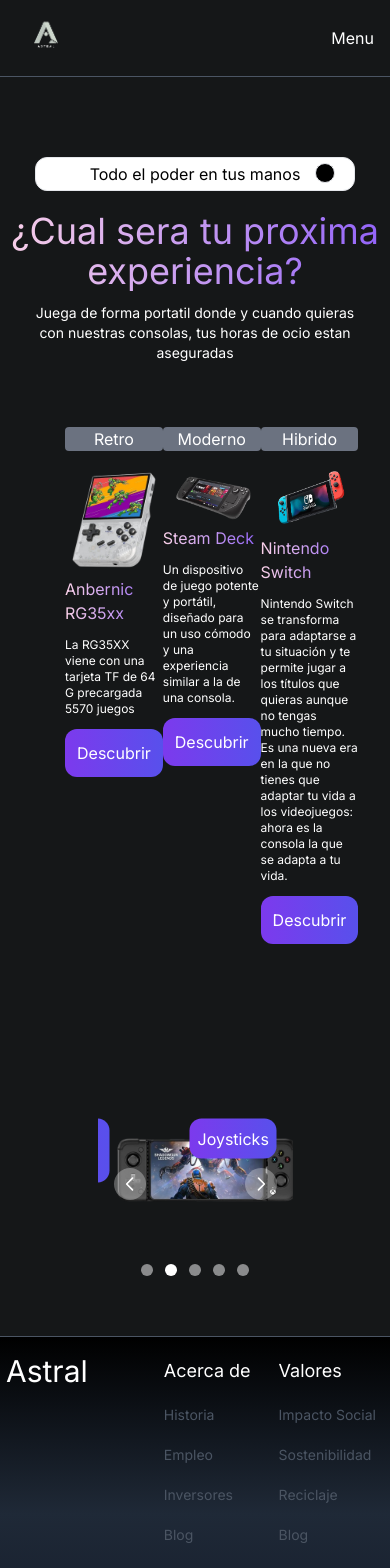
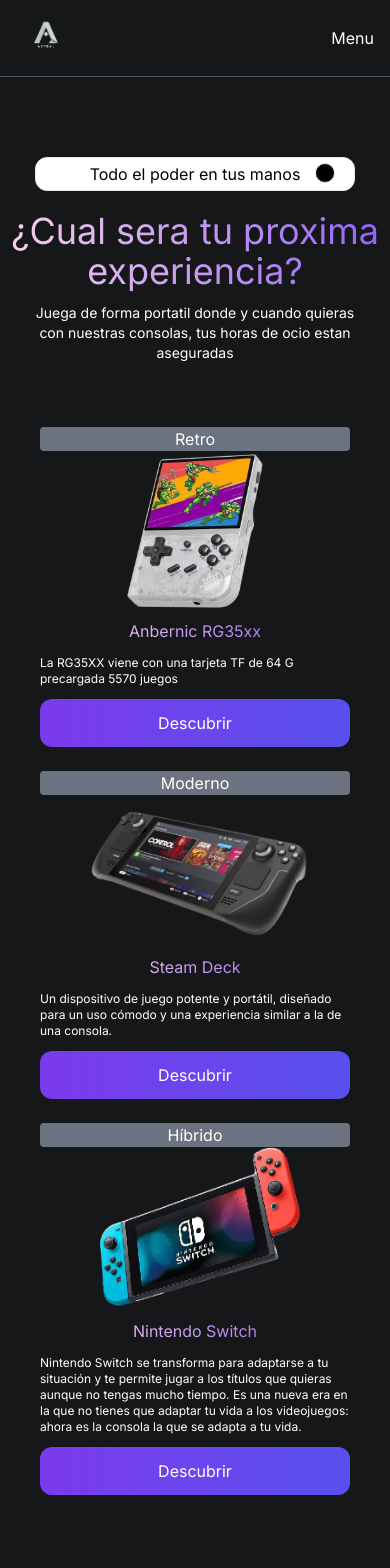
Before and after one commit to GabrieLZ19/Ecommerce, a Next.js app in the folder front/: page /Home in a window 390 px wide. Shown: the top 1568 px of the page. Built offline with nearby package versions, Linux system fonts and the light colour scheme.

Commit message:
responsividad agregada a seccionProducts

```diff
--- a/front/src/components/SeccionProducts/SeccionProducts.tsx
+++ b/front/src/components/SeccionProducts/SeccionProducts.tsx
@@ -1,45 +1,60 @@
+import Image from "next/image";
+
 const SeccionProducts = () => {
   return (
-    <div className="flex justify-around w-2/3 m-auto mt-16 mb-16">
-      <div className="w-60">
+    <div className="grid grid-cols-1 md:grid-cols-2 lg:grid-cols-3 xl:grid-cols-3 gap-6 mx-10 my-16">
+      <div className="w-full">
         <p className="bg-gray-500 text-center rounded ">Retro</p>
-        <img
+        <div className="w-full h-40 relative">
+          <Image
             src="/Anbernic-RG35xx.png"
             alt="Anbernic RG35XX"
-          className="w-52 mt-5"
+            layout="fill"
+            objectFit="contain"
           />
-        <h1 className="bg-gradient-to-r from-pink-200 to-purple-500 bg-clip-text text-transparent mt-2">
+        </div>
+        <h1 className="bg-gradient-to-r from-pink-200 to-purple-500 bg-clip-text text-transparent mt-2 text-center">
           Anbernic RG35xx
         </h1>
         <p className="text-xs mt-3">
           La RG35XX viene con una tarjeta TF de 64 G precargada 5570 juegos
         </p>
-        <button className="bg-gradient-to-r from-violet-600 to-indigo-600 p-3 mt-3 rounded-xl">
+        <button className="bg-gradient-to-r from-violet-600 to-indigo-600 p-3 mt-3 rounded-xl w-full">
           Descubrir
         </button>
       </div>
-      <div className="w-60">
+      <div className="w-full">
         <p className="bg-gray-500 text-center rounded ">Moderno</p>
-        <img src="/SteamDeck.png" alt="Steam Deck" className="w-96 mt-5" />
-        <h1 className="bg-gradient-to-r from-pink-200 to-purple-500 bg-clip-text text-transparent">
+        <div className="w-full h-40 relative">
+          <Image
+            src="/SteamDeck.png"
+            alt="Steam Deck"
+            layout="fill"
+            objectFit="contain"
+          />
+        </div>
+        <h1 className="bg-gradient-to-r from-pink-200 to-purple-500 bg-clip-text text-transparent text-center">
           Steam Deck
         </h1>
         <p className="text-xs mt-3">
           Un dispositivo de juego potente y portátil, diseñado para un uso
           cómodo y una experiencia similar a la de una consola.
         </p>
-        <button className="bg-gradient-to-r from-violet-600 to-indigo-600 p-3 mt-3 rounded-xl">
+        <button className="bg-gradient-to-r from-violet-600 to-indigo-600 p-3 mt-3 rounded-xl w-full">
           Descubrir
         </button>
       </div>
-      <div className="w-60">
-        <p className="bg-gray-500 text-center rounded">Hibrido</p>
-        <img
+      <div className="w-full">
+        <p className="bg-gray-500 text-center rounded">Híbrido</p>
+        <div className="w-full h-40 relative">
+          <Image
             src="/NintendoSwitch.png"
             alt="Nintendo Switch"
-          className="w-96 mt-5"
+            layout="fill"
+            objectFit="contain"
           />
-        <h1 className="bg-gradient-to-r from-pink-200 to-purple-500 bg-clip-text text-transparent mt-3">
+        </div>
+        <h1 className="bg-gradient-to-r from-pink-200 to-purple-500 bg-clip-text text-transparent mt-3 text-center">
           Nintendo Switch
         </h1>
         <p className="text-xs mt-3">
@@ -48,7 +63,7 @@
           Es una nueva era en la que no tienes que adaptar tu vida a los
           videojuegos: ahora es la consola la que se adapta a tu vida.
         </p>
-        <button className="bg-gradient-to-r from-violet-600 to-indigo-600 p-3 mt-3 rounded-xl">
+        <button className="bg-gradient-to-r from-violet-600 to-indigo-600 p-3 mt-3 rounded-xl w-full">
           Descubrir
         </button>
       </div>
```
Lines whose indentation alone changed are shown as unchanged.
